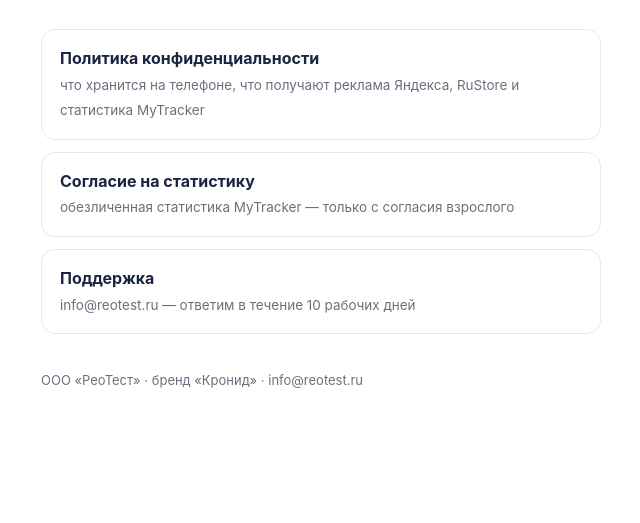
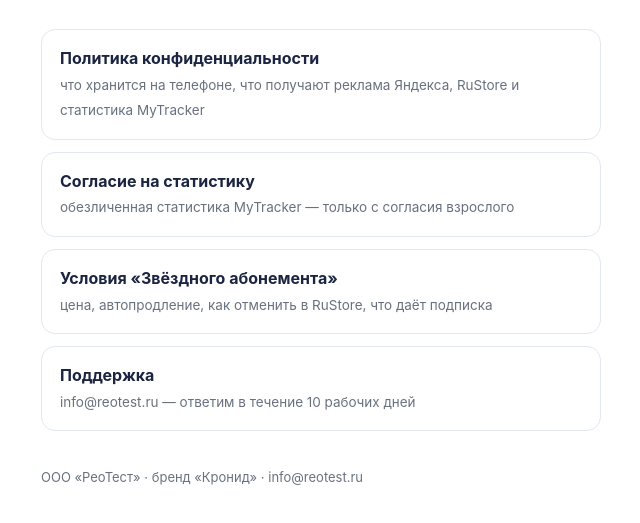
Before and after one commit to Roman-Avito/pitomec, a plain HTML site: page index.html in a window 1280 px wide. Shown: the part 247-770 px from the top of the page, without its empty margins (319-959 px from the left). Drawn offline with Linux system fonts and the light colour scheme.

Commit message:
Главная: ссылка на условия абонемента

```diff
--- a/index.html
+++ b/index.html
@@ -35,6 +35,10 @@
     <b>Согласие на статистику</b>
     <span>обезличенная статистика MyTracker — только с согласия взрослого</span>
   </a>
+  <a class="doc" href="abonement.html">
+    <b>Условия «Звёздного абонемента»</b>
+    <span>цена, автопродление, как отменить в RuStore, что даёт подписка</span>
+  </a>
   <a class="doc" href="mailto:info@reotest.ru">
     <b>Поддержка</b>
     <span>info@reotest.ru — ответим в течение 10 рабочих дней</span>
```
